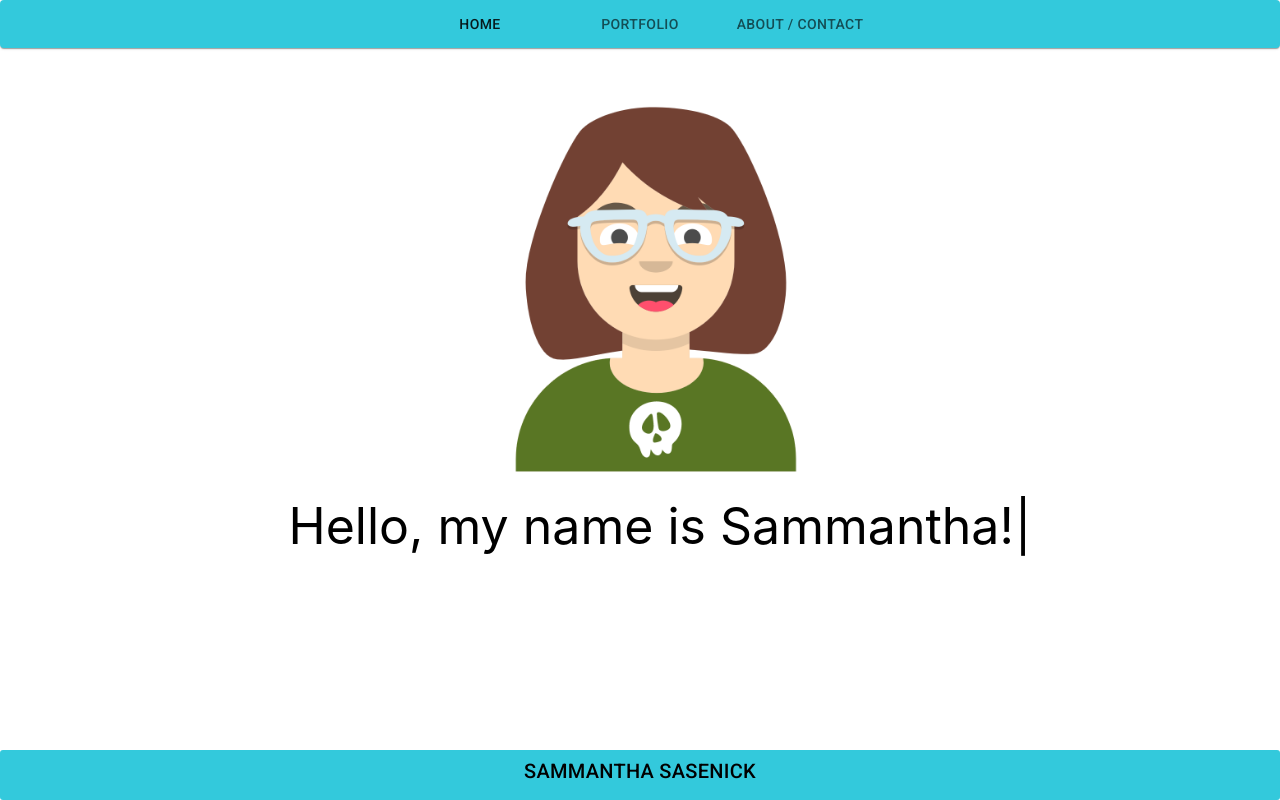
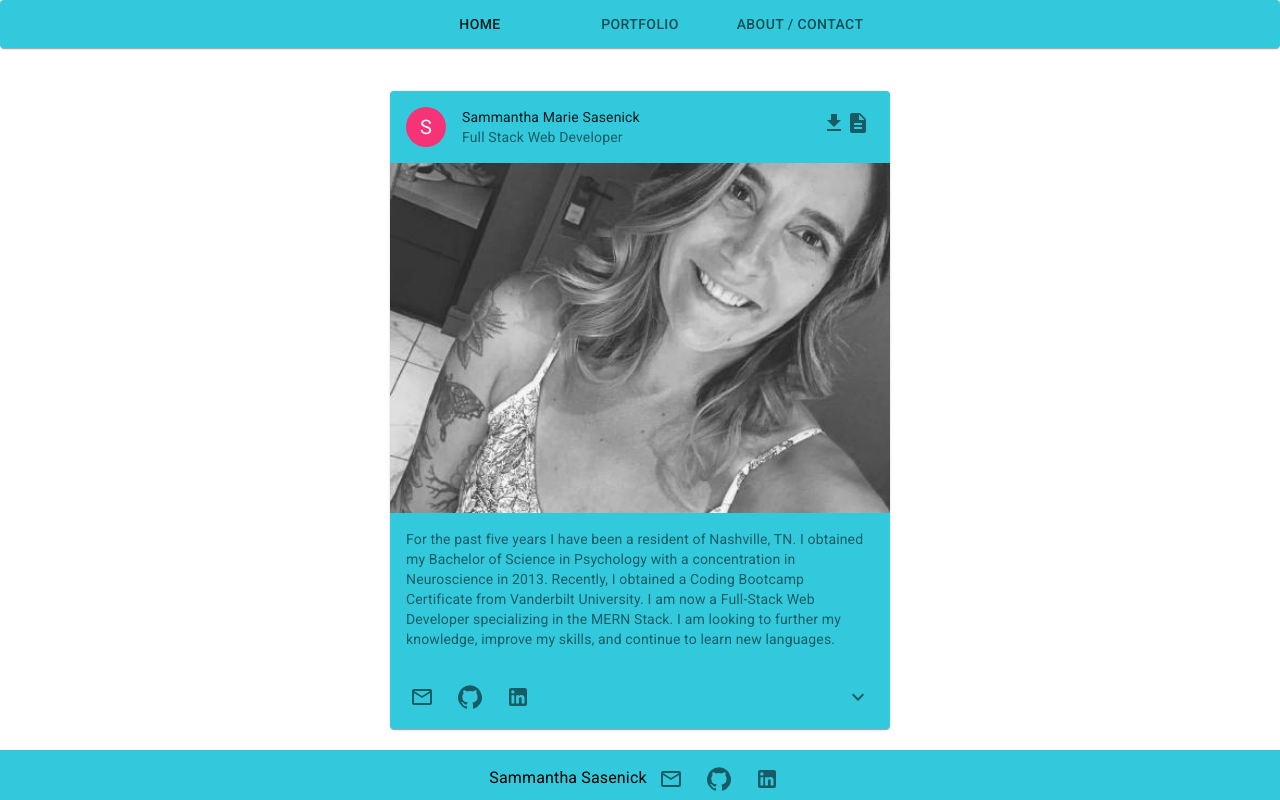
Before and after one commit to sammiefrog/SammanthaSasenick, a React (Create React App) app: page /about in a window 1280 px wide. Before the commit this address led to /. Built offline with nearby package versions, Linux system fonts and the light colour scheme.

Commit message:
most things done

```diff
--- a/src/components/AboutCard/index.js
+++ b/src/components/AboutCard/index.js
@@ -10,11 +10,12 @@
 import Avatar from "@material-ui/core/Avatar";
 import IconButton from "@material-ui/core/IconButton";
 import Typography from "@material-ui/core/Typography";
-import FavoriteIcon from "@material-ui/icons/Favorite";
-import ShareIcon from "@material-ui/icons/Share";
+import GitHubIcon from "@material-ui/icons/GitHub";
+import LinkedInIcon from "@material-ui/icons/LinkedIn";
 import ExpandMoreIcon from "@material-ui/icons/ExpandMore";
-import MoreVertIcon from "@material-ui/icons/MoreVert";
-
+import MailOutlineIcon from "@material-ui/icons/MailOutline";
+import DescriptionIcon from "@material-ui/icons/Description";
+import GetAppIcon from "@material-ui/icons/GetApp";
 
 const useStyles = makeStyles((theme) => ({
   root: {
@@ -60,8 +61,9 @@
           </Avatar>
         }
         action={
-          <IconButton aria-label="settings">
-            <MoreVertIcon />
+          <IconButton aria-label="settings" target="_blank" >
+            <GetAppIcon/>
+            <DescriptionIcon />
           </IconButton>
         }
         title="Sammantha Marie Sasenick"
@@ -74,20 +76,35 @@
       />
       <CardContent>
         <Typography variant="body2" color="textSecondary" component="p">
-          For the past five years I have been a resident
-          of Nashville, TN. I obtained my Bachelor of Science in Psychology with
-          a concentration in Neuroscience in 2013. Recently, I obtained a Coding
-          Bootcamp Certificate from Vanderbilt University. I am now a Full-Stack
-          Web Developer specializing in the MERN Stack. I am looking to further
-          my knowledge, improve my skills, and continue to learn new languages.
+          For the past five years I have been a resident of Nashville, TN. I
+          obtained my Bachelor of Science in Psychology with a concentration in
+          Neuroscience in 2013. Recently, I obtained a Coding Bootcamp
+          Certificate from Vanderbilt University. I am now a Full-Stack Web
+          Developer specializing in the MERN Stack. I am looking to further my
+          knowledge, improve my skills, and continue to learn new languages.
         </Typography>
       </CardContent>
       <CardActions disableSpacing>
-        <IconButton aria-label="add to favorites">
-          <FavoriteIcon />
+        <IconButton
+          aria-label="email"
+          href="mailto:ssasenick412@gmail.com"
+          target="_blank"
+        >
+          <MailOutlineIcon />
         </IconButton>
-        <IconButton aria-label="share">
-          <ShareIcon />
+        <IconButton
+          aria-label="github"
+          href="https://github.com/sammiefrog"
+          target="_blank"
+        >
+          <GitHubIcon />
+        </IconButton>
+        <IconButton
+          aria-label="linkedin"
+          href="https://www.linkedin.com/in/sammantha-sasenick412/"
+          target="_blank"
+        >
+          <LinkedInIcon />
         </IconButton>
         <IconButton
           className={clsx(classes.expand, {
@@ -104,17 +121,12 @@
         <CardContent>
           <Typography paragraph>Languages:</Typography>
           <Typography paragraph>
-            HTML, CSS, Javascript, GIT, JQuery, AJAX, Node.js, MySQL, Sequelize, MongoDB, Mongoose, Handlebars, Command-Line, React
+            HTML, CSS, Javascript, GIT, JQuery, AJAX, Node.js, MySQL, Sequelize,
+            MongoDB, Mongoose, Handlebars, Command-Line, React
           </Typography>
-          <Typography paragraph>
-
-          </Typography>
-          <Typography paragraph>
-
-          </Typography>
-          <Typography>
-
-          </Typography>
+          <Typography paragraph></Typography>
+          <Typography paragraph></Typography>
+          <Typography></Typography>
         </CardContent>
       </Collapse>
     </Card>
--- a/src/components/Footer/index.js
+++ b/src/components/Footer/index.js
@@ -1,31 +1,107 @@
 import React from "react";
-import Button from "@material-ui/core/Button";
+// import Button from "@material-ui/core/Button";
+import Box from "@material-ui/core/Box";
+// import Container from "@material-ui/core/Container";
 import { makeStyles } from "@material-ui/core/styles";
+import IconButton from "@material-ui/core/IconButton";
+import Typography from "@material-ui/core/Typography";
+import GitHubIcon from "@material-ui/icons/GitHub";
+import LinkedInIcon from "@material-ui/icons/LinkedIn";
+import MailOutlineIcon from "@material-ui/icons/MailOutline";
+// import Grid from "@material-ui/core/Grid";
 
-const useStyles = makeStyles({
-  myButton: {
+const useStyles = makeStyles((theme) => ({
+    root: {
+    // flexGrow: 1,
     background: "#33c9dc",
-    border: 0,
-    borderRadius: 3,
-    color: "black",
-    height: 50,
+    color: "#000000",
+    height: "50px",
     width: "100%",
     padding: "5px",
-    marginTop: "20px",
+    marginTop: "35px",
     fontSize: "10px",
     position: "fixed",
-    bottom: "0"
+    bottom: "0",
+        textAlign: "center",
+    alignContent: "flex-start",
   },
-});
+  icons: {
+    color: "#000000",
+  },
+}));
 
 export default function Footer() {
   const classes = useStyles();
 
   return (
     <div>
-      <Button className={classes.myButton} fullWidth="true">
-        <h5>Sammantha Sasenick</h5>
-      </Button>
+      <Box className={classes.root}>
+        <Typography variant="subtitle1" >
+          Sammantha Sasenick
+          <IconButton
+            className={classes.icon}
+            aria-label="email"
+            href="mailto:ssasenick412@gmail.com"
+            target="_blank"
+          >
+            <MailOutlineIcon />
+          </IconButton>
+          <IconButton
+            className={classes.icon}
+            aria-label="github"
+            href="https://github.com/sammiefrog"
+            target="_blank"
+          >
+            <GitHubIcon />
+          </IconButton>
+          <IconButton
+            className={classes.icon}
+            aria-label="linkedin"
+            href="https://www.linkedin.com/in/sammantha-sasenick412/"
+            target="_blank"
+          >
+            <LinkedInIcon />
+          </IconButton>
+        </Typography>
+      </Box>
     </div>
   );
 }
+
+
+// export default function Footer() {
+//   const classes = useStyles();
+
+//   return (
+//     <div>
+//       <Container className={classes.root}>
+//         Sammantha Sasenick
+//         {/* <CardActions disableSpacing> */}
+//         <IconButton
+//           className={classes.icon}
+//           aria-label="email"
+//           href="mailto:ssasenick412@gmail.com"
+//           target="_blank"
+//         >
+//           <MailOutlineIcon />
+//         </IconButton>
+//         <IconButton
+//           className={classes.icon}
+//           aria-label="github"
+//           href="https://github.com/sammiefrog"
+//           target="_blank"
+//         >
+//           <GitHubIcon />
+//         </IconButton>
+//         <IconButton
+//           className={classes.icon}
+//           aria-label="linkedin"
+//           href="https://www.linkedin.com/in/sammantha-sasenick412/"
+//           target="_blank"
+//         >
+//           <LinkedInIcon />
+//         </IconButton>
+//       </Container>
+//     </div>
+//   );
+// }
--- a/src/components/NavTabs/index.js
+++ b/src/components/NavTabs/index.js
@@ -1,4 +1,4 @@
-import React, {useEffect} from "react";
+import React from "react";
 import { makeStyles } from "@material-ui/core/styles";
 import Paper from "@material-ui/core/Paper";
 import Tabs from "@material-ui/core/Tabs";
@@ -8,13 +8,14 @@
 const useStyles = makeStyles({
   root: {
     flexGrow: 1,
-    marginBottom: '20px',
-    background: "#33c9dc"
+    marginBottom: "20px",
+    background: "#33c9dc",
+    fontColor: "black",
   },
   tabs: {
-    backgroundColor: "black",
-    color: "white"
-  }
+    backgroundColor: "#33c9dc",
+    fontColor: "black",
+  },
 });
 
 function NavTabs(props) {
@@ -25,12 +26,6 @@
     setValue(newValue);
   };
 
-  useEffect(() => {
-    props.history.push(
-      value === 0 ? "/" : value === 1 ? "/portfolio" : "/about"
-    );
-  }, [value]);
-
   return (
     <Paper className={classes.root}>
       <Tabs
@@ -39,9 +34,9 @@
         indicatorColor="black"
         centered
       >
-        <Tab label="Home" />
-        <Tab label="Portfolio"  />
-        <Tab label="About / Contact"  />
+        <Tab label="Home" href="/" />
+        <Tab label="Portfolio" href="/portfolio" />
+        <Tab label="About / Contact" href="/about" />
       </Tabs>
     </Paper>
   );
--- a/src/pages/Home.js
+++ b/src/pages/Home.js
@@ -8,13 +8,13 @@
     root: {
     color:"black",
     padding: "10px",
-    margin: "20px",
     fontSize: "50px",
     textAlign: "center",
     },
     img: {
-        height: "30%",
-        width: "30%",
+      height: "30%",
+      width: "30%",
+      padding: "20px"
     }
 });
 
```
